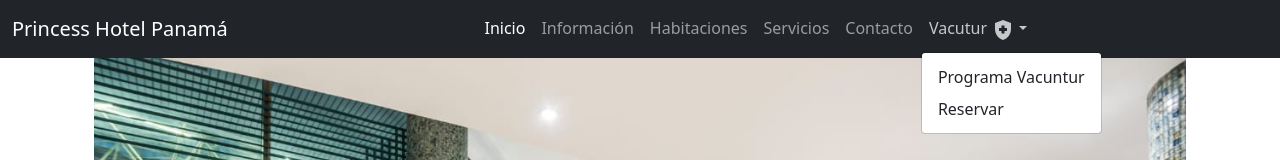
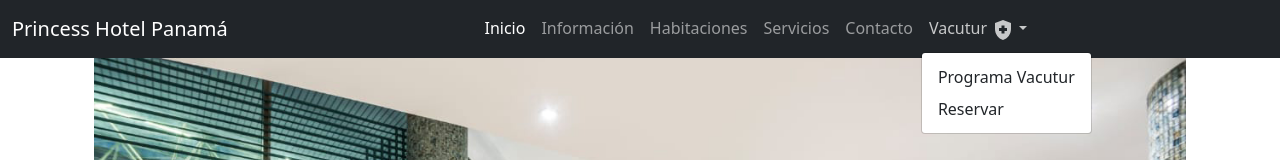
Before and after one commit to isacks/hotelweb, a React (Create React App) app: page / in a window 1280 px wide. Both pictures are taken after a click on the button "Vacutur". Shown: the top 160 px of the page. Built offline with nearby package versions, Linux system fonts and the light colour scheme.

Commit message:
adding vacutur banner and some corrections

```diff
--- a/src/components/HomeComponent.jsx
+++ b/src/components/HomeComponent.jsx
@@ -4,13 +4,13 @@ import CaruselComponent from './website/CaruselComponent';
 import RoomsComponent from './website/RoomsComponent';
 import FotosComponent from './website/FotosComponent';
 import FooterComponent from './website/FooterComponent';
-import VacunturComponent from './website/VacunturComponent';
+import VacuturComponent from './website/VacuturComponent';
 function HomeComponent() {
     return (
         <div className="container">
             <NavbarComponent />
             <CaruselComponent />
-            <VacunturComponent />
+            <VacuturComponent />
             <RoomsComponent />
             <FotosComponent />
             <FooterComponent />
--- a/src/components/website/NavbarComponent.jsx
+++ b/src/components/website/NavbarComponent.jsx
@@ -30,7 +30,7 @@ function NavbarComponent() {
               <li className="nav-item dropdown">
                 <a className="nav-link dropdown-toggle" href="#" id="navbarDropdown" role="button" data-bs-toggle="dropdown" aria-expanded="false">Vacutur  <HealthAndSafetyIcon /></a>
                 <ul className="dropdown-menu" aria-labelledby="navbarDropdown">
-                  <li><a className="dropdown-item" href="https://www.tourismpanama.com/vaccine/">Programa Vacuntur</a></li>
+                  <li><a className="dropdown-item" href="https://www.tourismpanama.com/vaccine/">Programa Vacutur</a></li>
                   <li><a className="dropdown-item" href="https://api.whatsapp.com/send?phone=50769756086&text=%C2%A1Hola%2C%20Princess%20Hotel%20Panam%C3%A1!%20Estoy%20interesado%20en%20hacer%20una%20reserva%20para%20el%20programa%20Vacuntur.">Reservar</a></li>
                 </ul>
               </li>
--- a/src/components/website/VacunturComponent.jsx
+++ b/src/components/website/VacuturComponent.jsx
@@ -1,7 +1,6 @@
 import React from 'react';
 import vacuntur from '../../assets/website/img/vacuntur.jpg';
-import turismpanamalogo from '../../assets/website/img/logo-base-white.svg';
-function VacunturComponent() {
+function VacuturComponent() {
     return (
         <div className="card text-white mt-5">
             <img src={vacuntur} className="card-img" alt="..." />
@@ -14,4 +13,4 @@ function VacunturComponent() {
     )
 }
 
-export default VacunturComponent;
+export default VacuturComponent
```
